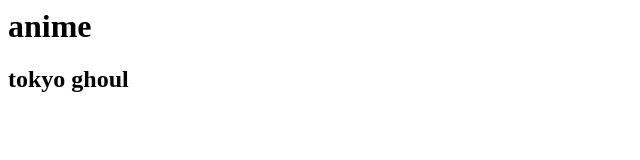
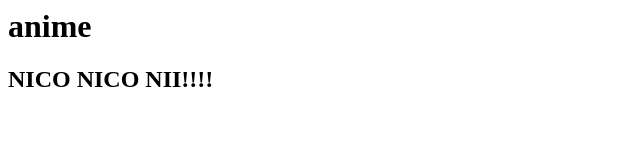
Before and after one commit to lilwap/joke, a plain HTML site: page index.html in a window 1280 px wide. Shown: the whole page, without its empty margins (0-640 px from the left). Drawn offline with Linux system fonts and the light colour scheme.

Commit message:
Update index.html

```diff
--- a/index.html
+++ b/index.html
@@ -6,7 +6,7 @@
     anime
   </h1>
   <h2>
-    tokyo ghoul
+    NICO NICO NII!!!!
   </h2>
 </body>
 </html>
```
